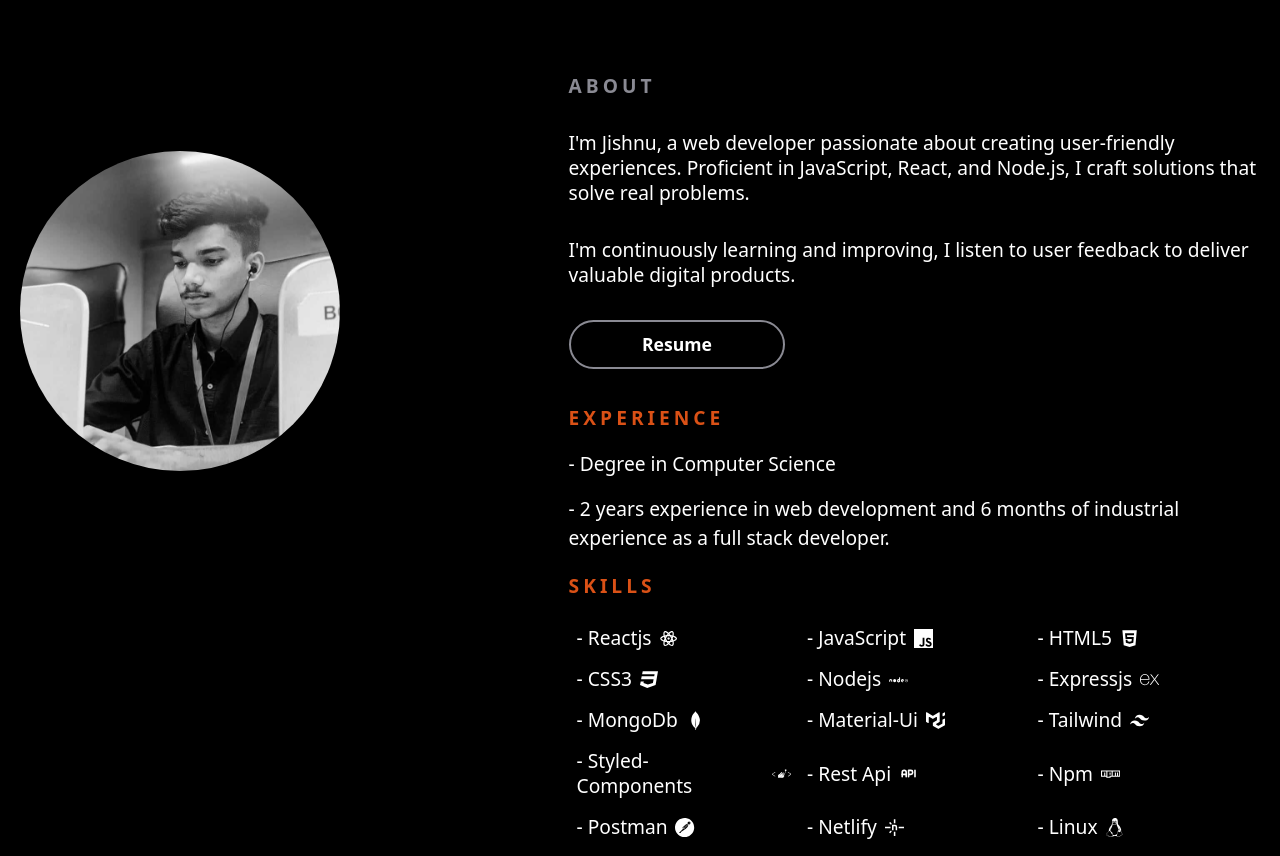
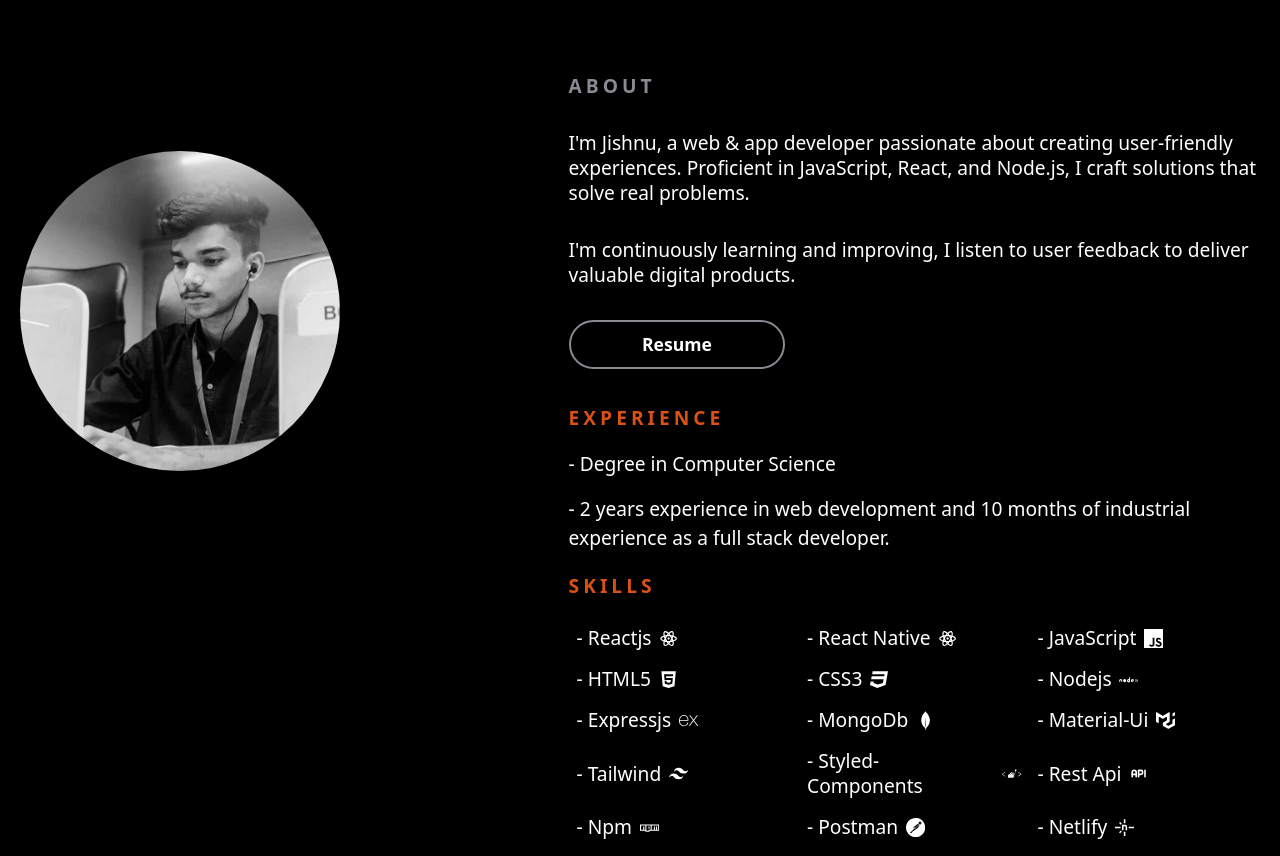
Before and after one commit to mathewalexKerala/personal-website-, a React (Vite) app: page /experience in a window 1280 px wide. Shown: the part 400-1256 px from the top of the page. Built offline with nearby package versions, Linux system fonts and the light colour scheme.

Commit message:
refac:add experience and other details

```diff
--- a/src/components/AboutMe/AboutMe.jsx
+++ b/src/components/AboutMe/AboutMe.jsx
@@ -29,7 +29,7 @@ const AboutMe = () => {
       </section>
       <section className="about_second">
         <h1 className="second_head">
-          As a full-stack developer,
+          As a web & app developer,
           <br />I specialize in creating unique visual identities for digital
           products. <br />
           <span>
--- a/src/components/Experience/MyExperience.jsx
+++ b/src/components/Experience/MyExperience.jsx
@@ -13,18 +13,7 @@ import { TbApi } from "react-icons/tb";
 import { IoLogoHtml5 } from "react-icons/io5";
 import { RiReactjsLine, RiBootstrapFill } from "react-icons/ri";
 
-import {
-  SiJavascript,
-  SiExpress,
-  SiMongodb,
-  SiMui,
-  SiTailwindcss,
-  SiStyledcomponents,
-  SiPostman,
-  SiNetlify,
-  SiLinux,
-  SiRedux,
-} from "react-icons/si";
+import { SiJavascript, SiExpress, SiMongodb, SiMui, SiTailwindcss, SiStyledcomponents, SiPostman, SiNetlify, SiLinux, SiRedux } from "react-icons/si";
 
 const MyExperience = () => {
   useEffect(() => {
@@ -33,6 +22,7 @@ const MyExperience = () => {
 
   const skills = [
     { name: "Reactjs", logo: <RiReactjsLine /> },
+    { name: "React Native", logo: <RiReactjsLine /> },
     { name: "JavaScript", logo: <SiJavascript /> },
     { name: "HTML5", logo: <IoLogoHtml5 /> },
     { name: "CSS3", logo: <FaCss3 /> },
@@ -61,7 +51,7 @@ const MyExperience = () => {
       <article className="center">
         <h1>
           Jishnu t raj <br />
-          <span> Full stack developer</span>
+          <span> Full stack developer </span>
         </h1>
         <div className="flex">
           <div className="expfirst">
@@ -70,24 +60,17 @@ const MyExperience = () => {
           <div className="expfirst">
             <h3>About</h3>
             <p>
-              I'm Jishnu, a web developer passionate about creating
-              user-friendly experiences. Proficient in JavaScript, React, and
-              Node.js, I craft solutions that solve real problems.
+              I'm Jishnu, a web & app developer passionate about creating user-friendly experiences. Proficient in JavaScript, React, and Node.js, I craft
+              solutions that solve real problems.
             </p>
-            <p>
-              I'm continuously learning and improving, I listen to user feedback
-              to deliver valuable digital products.
-            </p>
+            <p>I'm continuously learning and improving, I listen to user feedback to deliver valuable digital products.</p>
             <a className="cv" href={resume} download>
               Resume
             </a>
             <div className="experience">
               <h3>experience</h3>
               <p>- Degree in Computer Science</p>
-              <p>
-                - 2 years experience in web development and 6 months of
-                industrial experience as a full stack developer.
-              </p>
+              <p>- 2 years experience in web development and 10 months of industrial experience as a full stack developer.</p>
               <h3>skills</h3>
               <ul>
                 {skills.map((skill, index) => (
--- a/src/components/HeroSection/HeroLeft.jsx
+++ b/src/components/HeroSection/HeroLeft.jsx
@@ -8,7 +8,7 @@ const HeroLeft = () => {
       <img width="100px" height="100px" src={profile} alt="profile picture" />
       <h1>
         jishnu t raj <br />
-        is a full stack developer <span>currently working in Bangalore.</span>
+        is a full stack web & app developer <span>currently working in Bangalore.</span>
       </h1>
     </article>
   );
--- a/src/components/Skills/Skills.jsx
+++ b/src/components/Skills/Skills.jsx
@@ -3,6 +3,7 @@ import "./Skills.css";
 const Skills = () => {
   const skills = [
     "reactjs",
+    "react native",
     "javascript",
     "html5",
     "css3",
```
